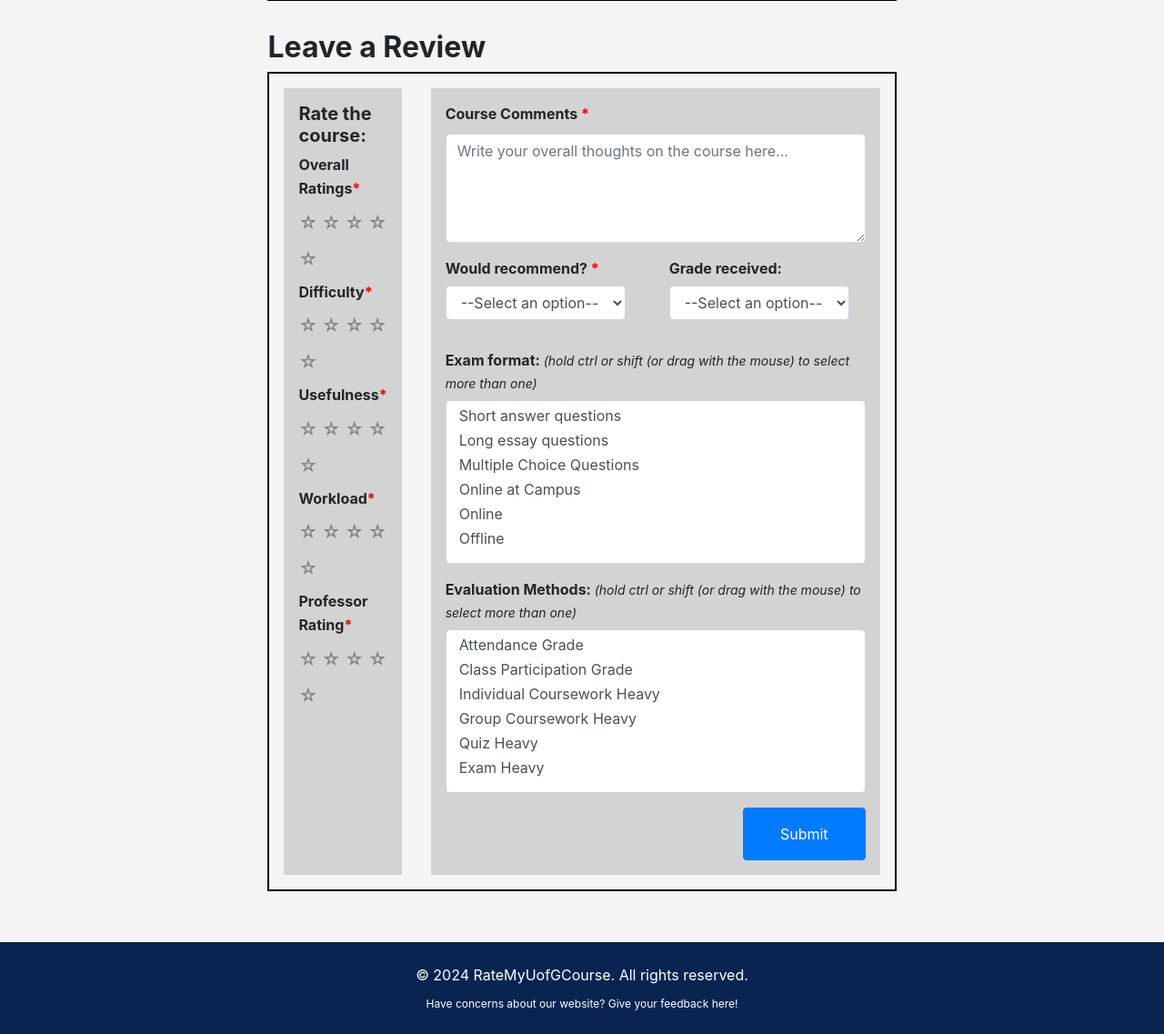
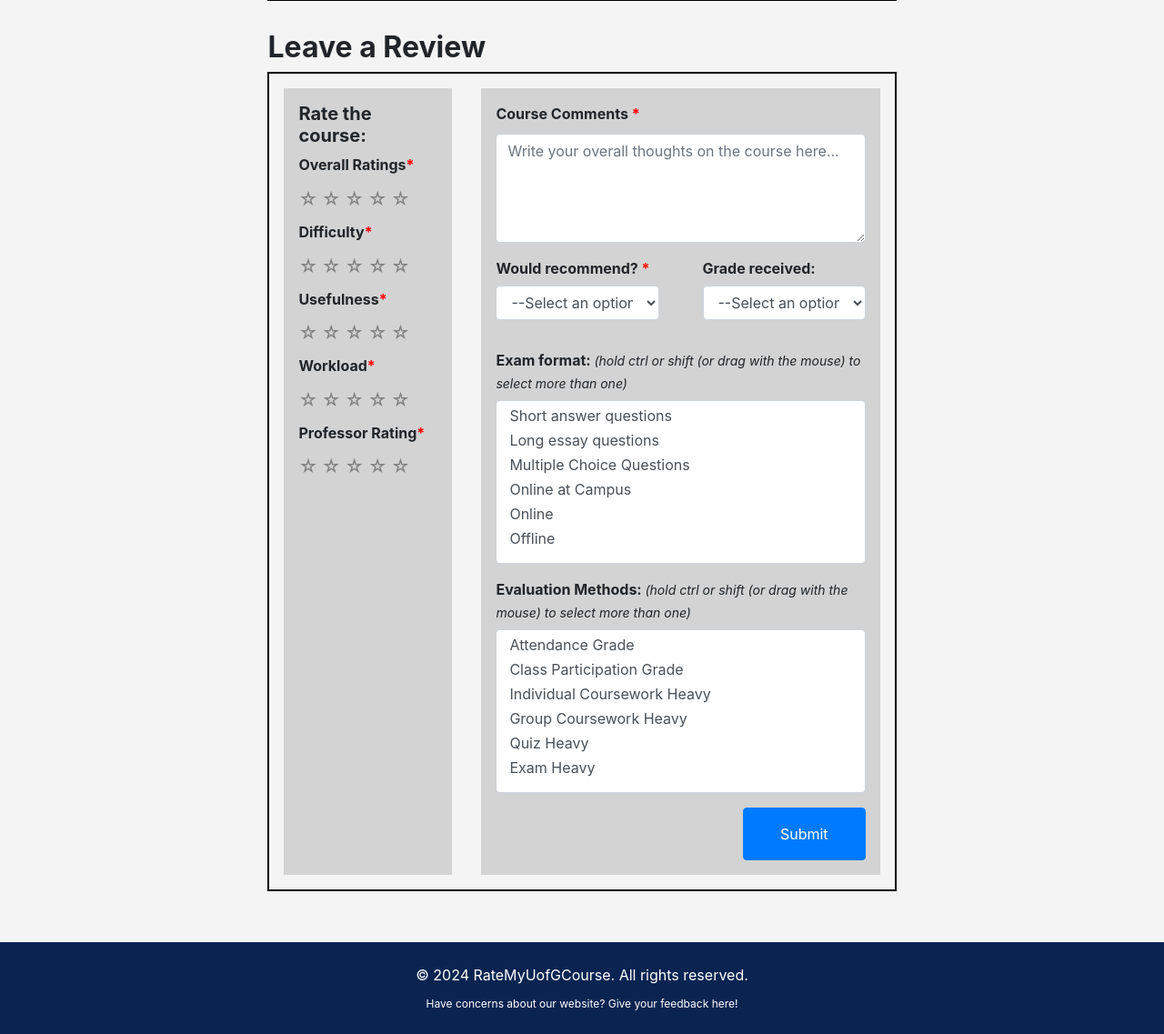
Before and after one commit to luciantkd/rate_my_uog_course, a Django app: page /rateMyUogCourse/detail/ in a window 1280 px wide. Shown: the part 3470-4607 px from the top of the page at 91% size. Run offline with Django 3.2, Linux system fonts and the light colour scheme; some libraries are stand-ins or nearby versions.

Commit message:
Fixed left side of the leave review form from shrinking

```diff
--- a/static/css/student/styles-coursedetail.css
+++ b/static/css/student/styles-coursedetail.css
@@ -224,11 +224,12 @@ td .progress-container{
 .review-form-ratings {
     background-color: var(--text-background);
     flex: 1;
+    min-width: 185px;
+    flex-shrink: 0;
     display: flex;
     flex-direction: column;
     padding: 16px;
 }
-
 
 .star-rating {
     direction: rtl;
--- a/templates/student/course_detail.html
+++ b/templates/student/course_detail.html
@@ -337,7 +337,7 @@
                 <div class="form review-content">
                     <div class="course-comment-container">
                         <label class="course-comment form title">Course Comments <span class="required-star">*</span></label>
-                        <textarea class="form-control" id="exampleFormControlTextarea1" rows="3" placeholder="Write your overall thoughts on the course here..." required></textarea>
+                        <textarea class="form-control" id="exampleFormControlTextarea1" rows="3" placeholder="Write your overall thoughts on the course here..." maxlength="500" required></textarea>
                     </div>
                     <div class="form-group row1">
                         <div class="form-group would-recommend">
```
